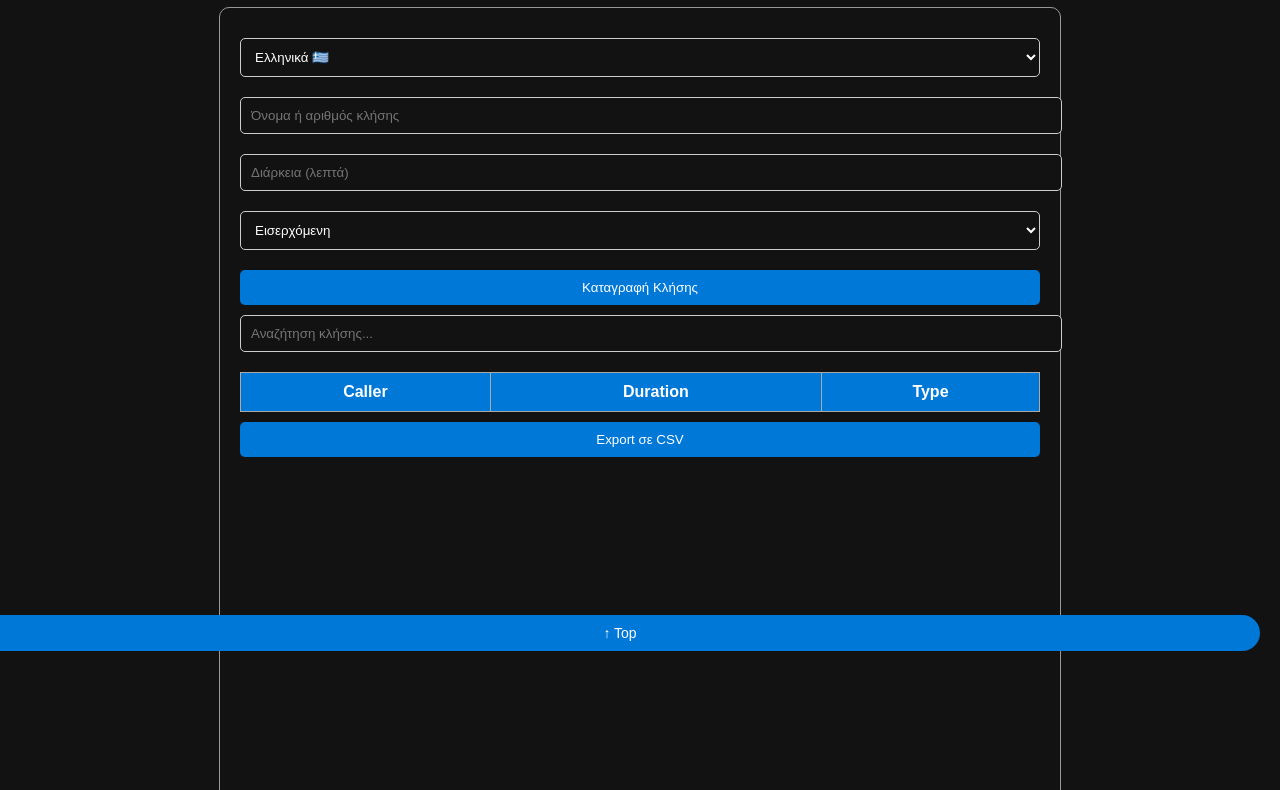
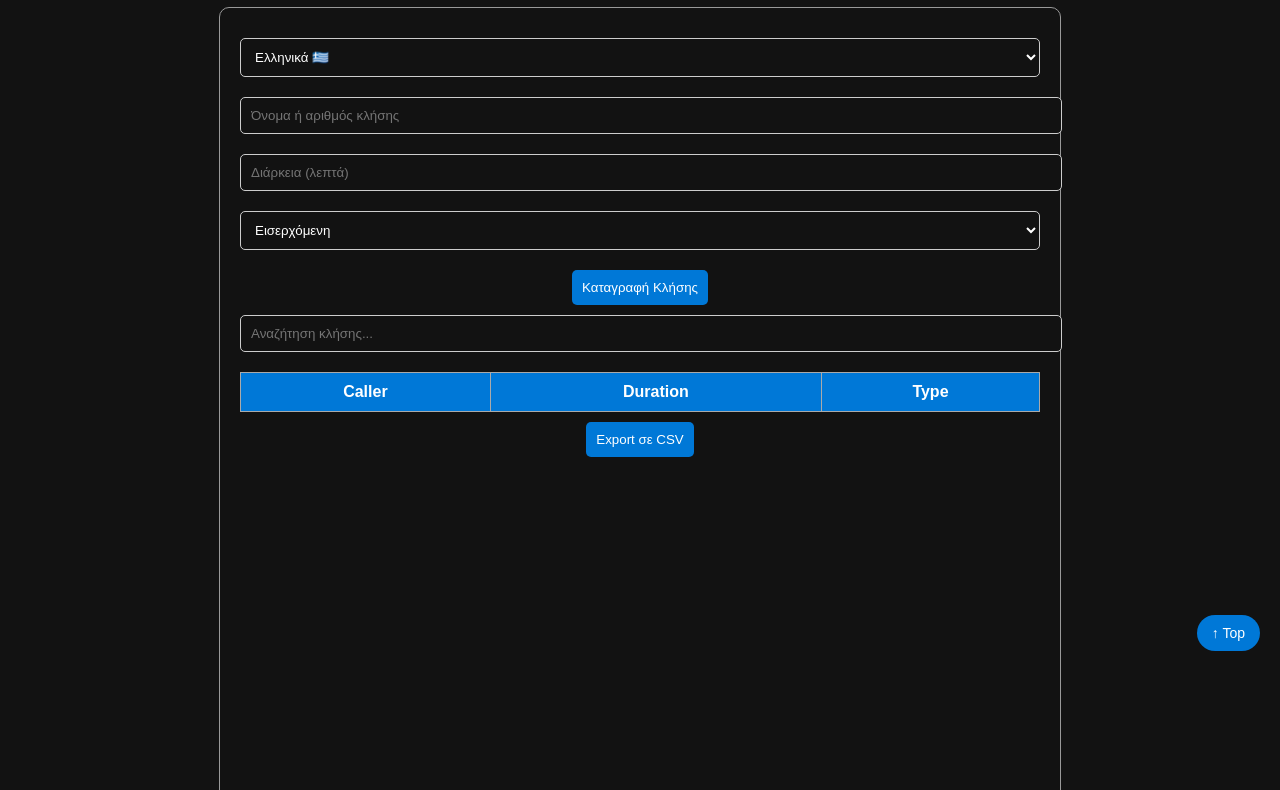
Before and after one commit to vasilisnikitaras/call-logger-dashboard, a plain HTML site: page index.html in a window 1280 px wide. Shown: the part 129-919 px from the top of the page. Drawn offline with nearby package versions, Linux system fonts and the light colour scheme.

Commit message:
Update index.html

```diff
--- a/index.html
+++ b/index.html
@@ -133,6 +133,62 @@ footer {
   padding-top: 20px;
 }
   </style>
+
+  <style>
+    #topBtn {
+  position: fixed;
+  bottom: 20px;
+  right: 20px;
+  background: var(--accent);
+  color: white;
+  border: none;
+  padding: 10px 15px;
+  border-radius: 50px;
+  cursor: pointer;
+  font-size: 14px;
+  max-width: 140px;
+  width: auto;         /* ❗ αντί για full width */
+  white-space: nowrap; /* ❗ για να μη σπάει σε γραμμές */
+}
+  </style>
+
+<style>
+  .header-bar {
+  background: var(--accent);
+  color: white;
+  padding: 10px 15px;
+  max-width: 800px;
+  margin: 0 auto;
+  border-radius: 8px;
+}
+</style>
+
+  <style>
+    body {
+  max-width: 100vw;
+  overflow-x: hidden;
+}
+  </style>
+<style>
+  button {
+  width: auto;
+  max-width: 300px;
+  margin-left: auto;
+  margin-right: auto;
+  display: block;
+}
+
+</style>
+
+<style>
+  @media (max-width: 600px) {
+  button {
+    width: 100%;
+    max-width: none;
+  }
+}
+
+</style>
 
 </head>
 <body>
```
